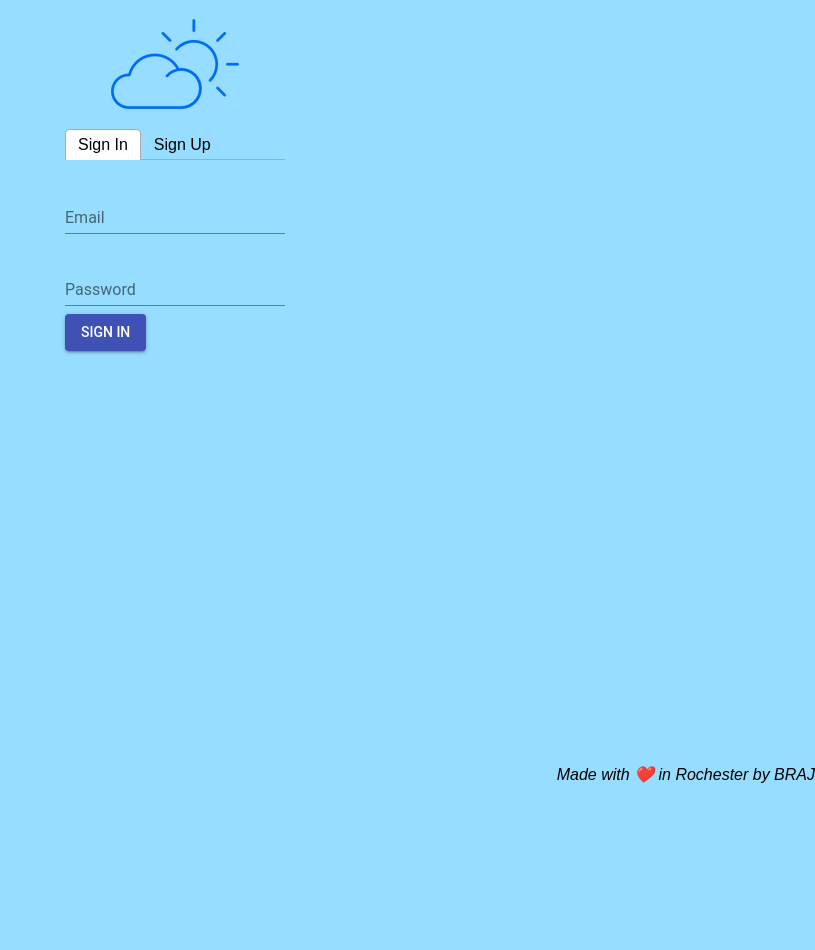
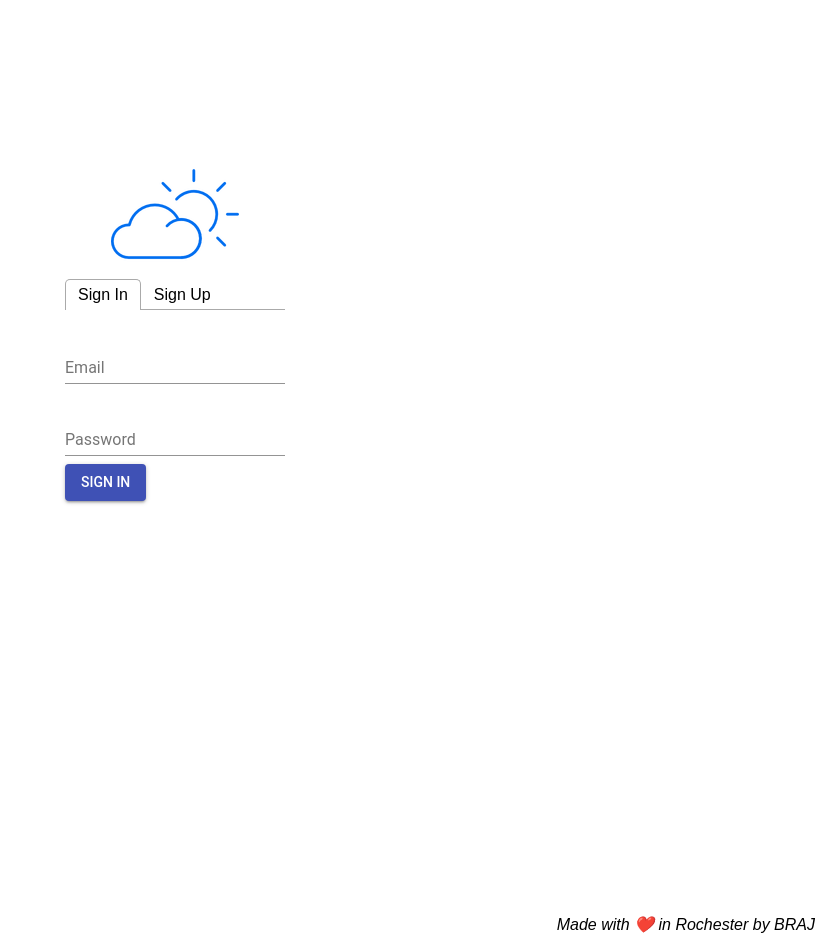
Before and after one commit to rosecricchio/csc210, a React app in the folder WeatherApp/: page / in a window 1280 px wide. Shown: the whole page, without its empty margins (465-1280 px from the left). Before the commit the page ends 800 px from the top, so only its background shows below. Built offline with nearby package versions, Linux system fonts and the light colour scheme.

Commit message:
ok, i changed it back to white, i think it looks better.

```diff
--- a/WeatherApp/client/app/components/Home/Home.js
+++ b/WeatherApp/client/app/components/Home/Home.js
@@ -238,7 +238,7 @@ class Home extends Component {
     // If user is not logged in display login screen
     if (!token) {
       return (
-        <div style={{display: 'flex', justifyContent:"center", backgroundColor: '#96DDFF'}}>
+        <div style={{display: 'flex', justifyContent:"center", margin:"150px"}}>
             {
               (signInError) ? (
                 <p>{signInError}</p>
--- a/WeatherApp/client/app/styles/home.scss
+++ b/WeatherApp/client/app/styles/home.scss
@@ -19,7 +19,7 @@ Button {
 html,
 body {
  height: 100%;
- background-color:#96DDFF;
+//  background-color:#96DDFF;
  position: relative;
 }
 .main-container {
```
